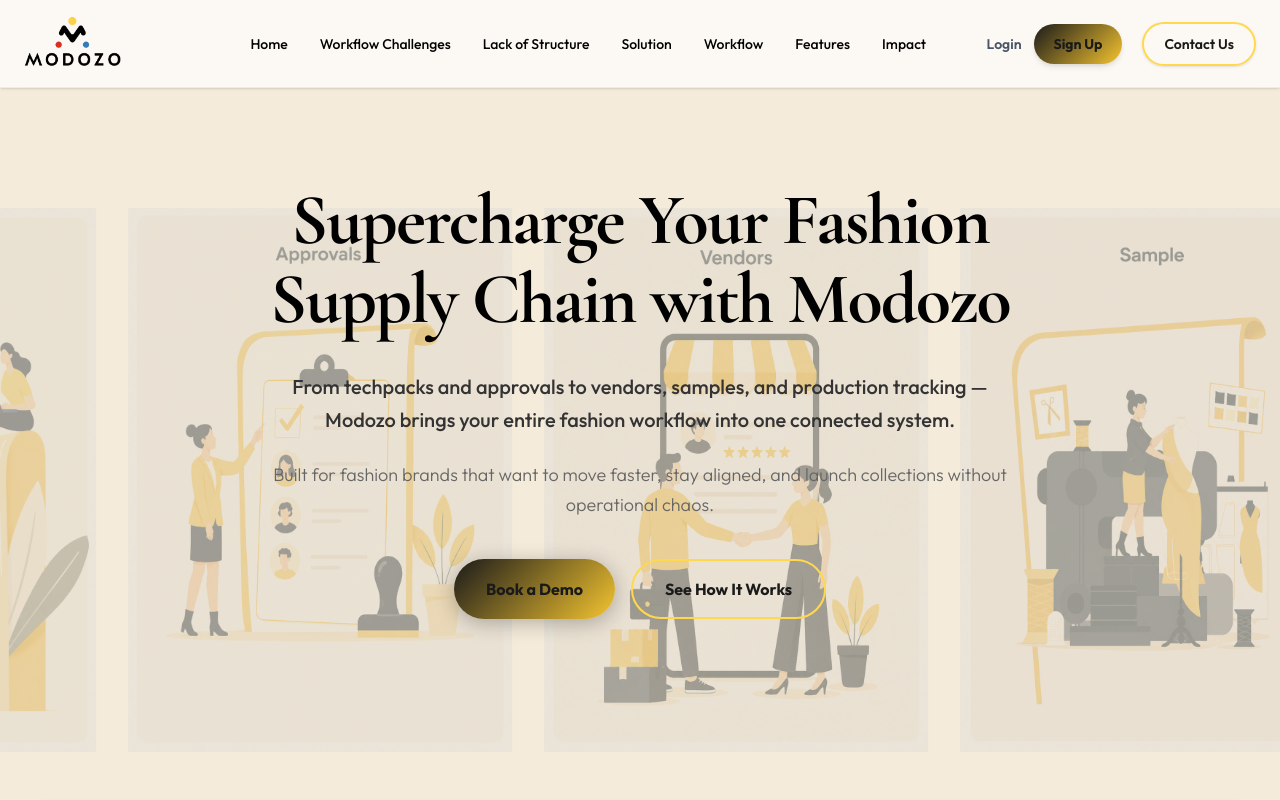
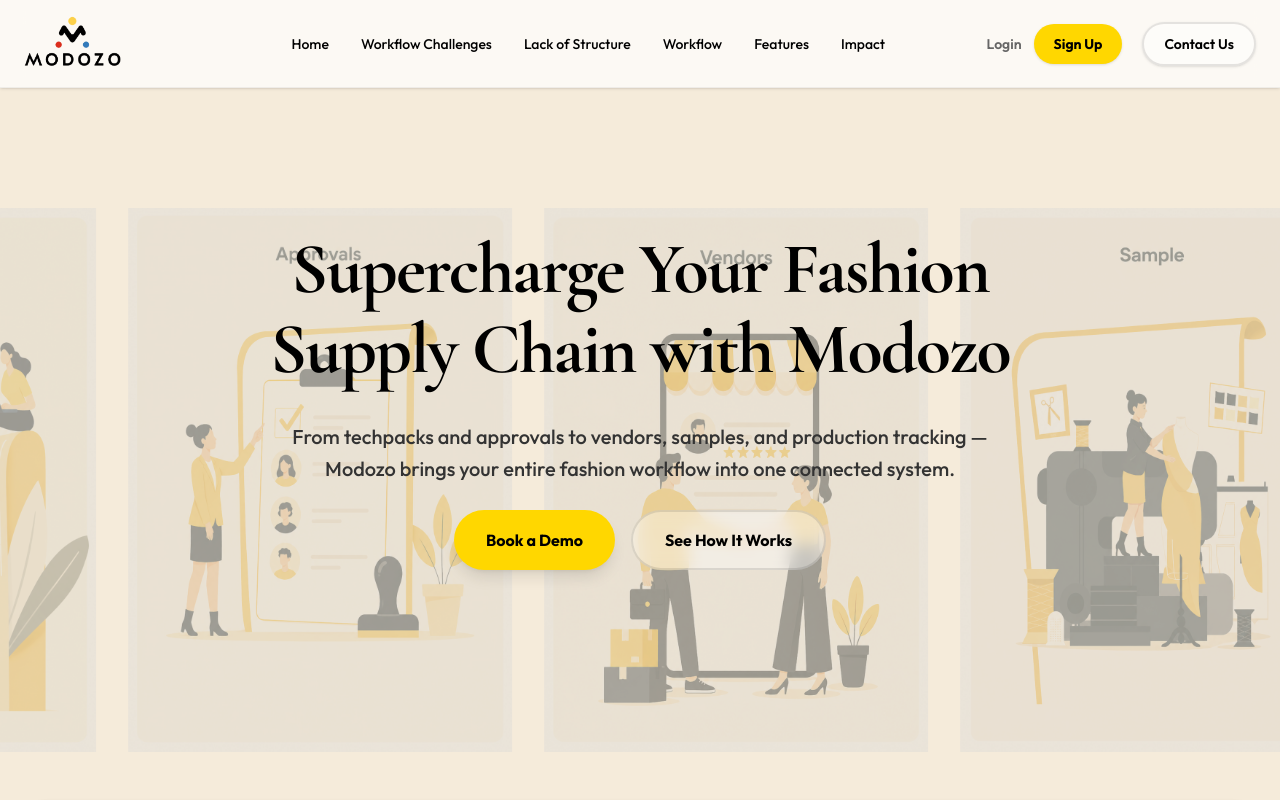
Before and after one commit to Hothri03/Modozo1, a React (Vite) app: page / in a window 1280 px wide. Shown: the top 800 px of the page. Built offline with nearby package versions, Linux system fonts and the light colour scheme.

Commit message:
changed the hero section.

```diff
--- a/src/components/HeroSection.jsx
+++ b/src/components/HeroSection.jsx
@@ -24,7 +24,6 @@
     { name: 'Home', href: '#home' },
     { name: 'Workflow Challenges', href: '#challenges' },
     { name: 'Lack of Structure', href: '#structure' },
-    { name: 'Solution', href: '#solution' },
     { name: 'Workflow', href: '#workflow' },
     { name: 'Features', href: '#features' },
     { name: 'Impact', href: '#impact' },
@@ -59,12 +58,11 @@
       </div>
       <div className="flex items-center gap-3">
         <div className="hidden md:flex items-center gap-3 mr-2">
-          <a href="#login" className="text-sm font-semibold text-text-secondary hover:text-text-primary transition-colors">Login</a>
-          <a href="#signup" className="text-sm font-bold text-text-primary px-5 py-2.5 rounded-full hover:scale-105 transition-transform shadow-md active:scale-95"
-            style={{ background: 'linear-gradient(135deg, #1A1A1A, #F4C430)' }}>Sign Up</a>
+          <a href="#login" className="text-sm font-semibold text-[#666666] hover:text-black transition-colors">Login</a>
+          <a href="#signup" className="text-sm font-bold text-black bg-[#FFD700] px-5 py-2.5 rounded-full shadow-sm hover:shadow-md hover:scale-105 transition-all duration-300 active:scale-95">Sign Up</a>
         </div>
         <button onClick={scrollToContact}
-          className="hidden md:block px-5 py-2.5 font-semibold text-sm rounded-full shadow-sm hover:scale-105 transition-all duration-300 active:scale-95 whitespace-nowrap border-2 border-yellow-400 text-text-primary hover:bg-yellow-100 hover:text-white">
+          className="hidden md:block px-5 py-2.5 font-semibold text-sm rounded-full shadow-sm hover:shadow-md hover:scale-105 transition-all duration-300 active:scale-95 whitespace-nowrap border-2 border-black/10 bg-white/40 text-black">
           Contact Us
         </button>
         <button
@@ -94,8 +92,9 @@
             </a>
           ))}
           <button onClick={() => { setIsMobileMenuOpen(false); scrollToContact(); }}
-            className="mt-4 px-6 py-3 text-white font-semibold text-sm rounded-full shadow-md w-full md:hidden text-center"
-            style={{ background: 'linear-gradient(135deg, #1A1A1A, #F4C430)' }}>Contact Us</button>
+            className="mt-4 px-6 py-3 font-semibold text-sm rounded-full shadow-sm hover:shadow-md hover:scale-105 transition-all duration-300 active:scale-95 w-full md:hidden text-center border-2 border-black/10 bg-black/5 text-black">
+            Contact Us
+          </button>
         </div>
       )}
     </nav>
@@ -185,18 +184,17 @@
           <p className="text-lg md:text-xl text-[#333333] leading-relaxed font-medium mb-6">
             From techpacks and approvals to vendors, samples, and production tracking — Modozo brings your entire fashion workflow into one connected system.
           </p>
-          <p className="text-base md:text-lg text-[#666666] leading-relaxed font-light mb-10">
+          {/* <p className="text-base md:text-lg text-[#666666] leading-relaxed font-light mb-10">
             Built for fashion brands that want to move faster, stay aligned, and launch collections without operational chaos.
-          </p>
+          </p> */}
         </motion.div>
 
         <motion.div initial={{ y: 20, opacity: 0 }} animate={{ y: 0, opacity: 1 }} transition={{ duration: 0.8, delay: 0.3 }}
           className="flex flex-col sm:flex-row gap-4 w-full sm:w-auto">
-          <button className="px-8 py-4 text-text-primary rounded-full shadow-lg font-bold hover:scale-105 transition-all duration-300 active:scale-95"
-            style={{ background: 'linear-gradient(135deg, #1A1A1A, #F4C430)', boxShadow: '0 4px 20px rgba(26,26,26,0.3)' }}>
+          <button className="px-8 py-4 bg-[#FFD700] text-black rounded-full shadow-lg font-bold hover:scale-105 hover:shadow-xl transition-all duration-300 active:scale-95">
             Book a Demo
           </button>
-          <button className="px-8 py-4 text-text-primary rounded-full font-bold hover:scale-105 transition-all duration-300 active:scale-95 border-2 border-yellow-400 hover:bg-yellow-100 hover:text-white">
+          <button className="px-8 py-4 bg-white/40 backdrop-blur-sm text-black border-2 border-black/10 rounded-full font-bold hover:scale-105 hover:shadow-lg transition-all duration-300 active:scale-95">
             See How It Works
           </button>
         </motion.div>
```
